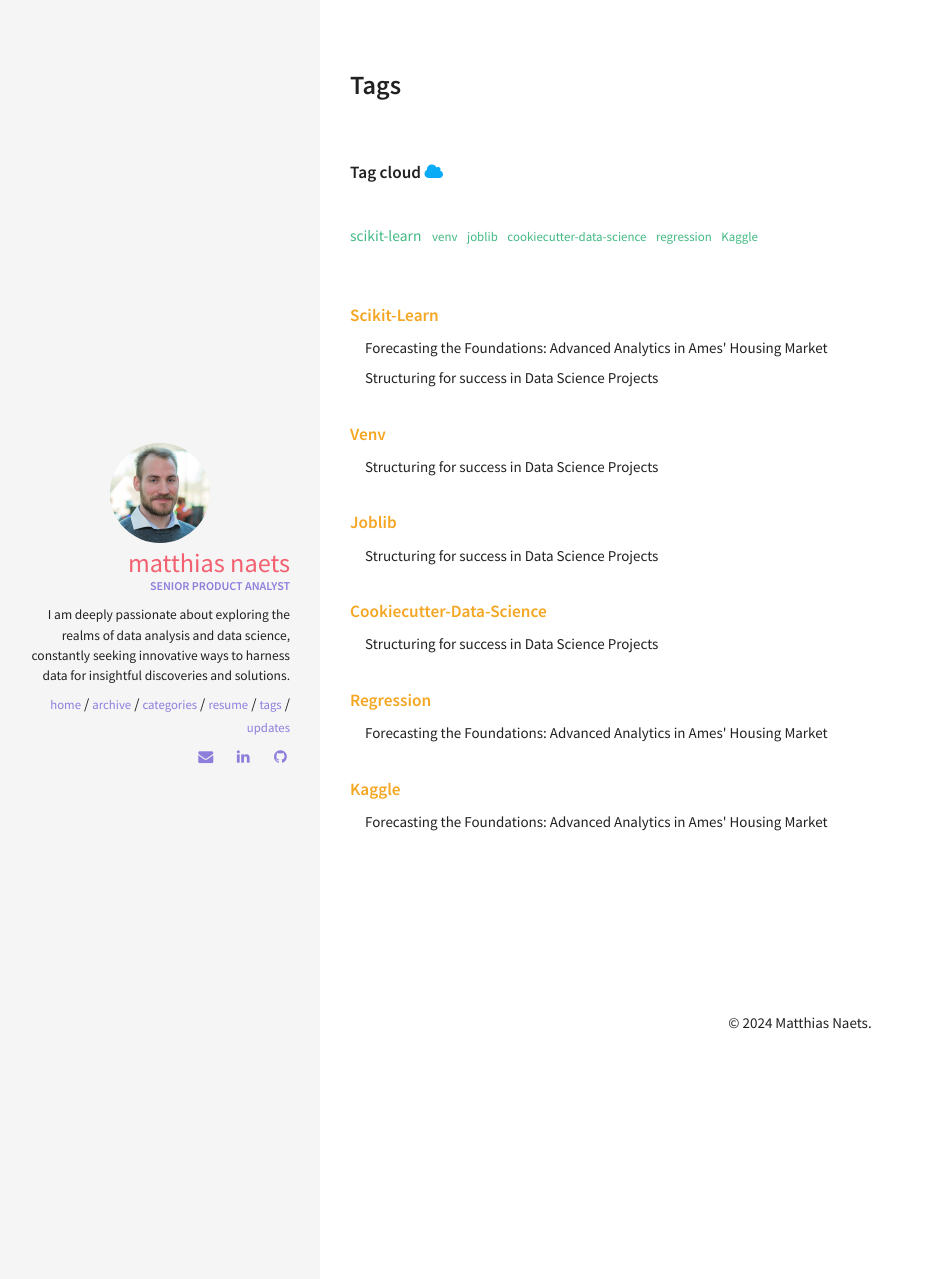
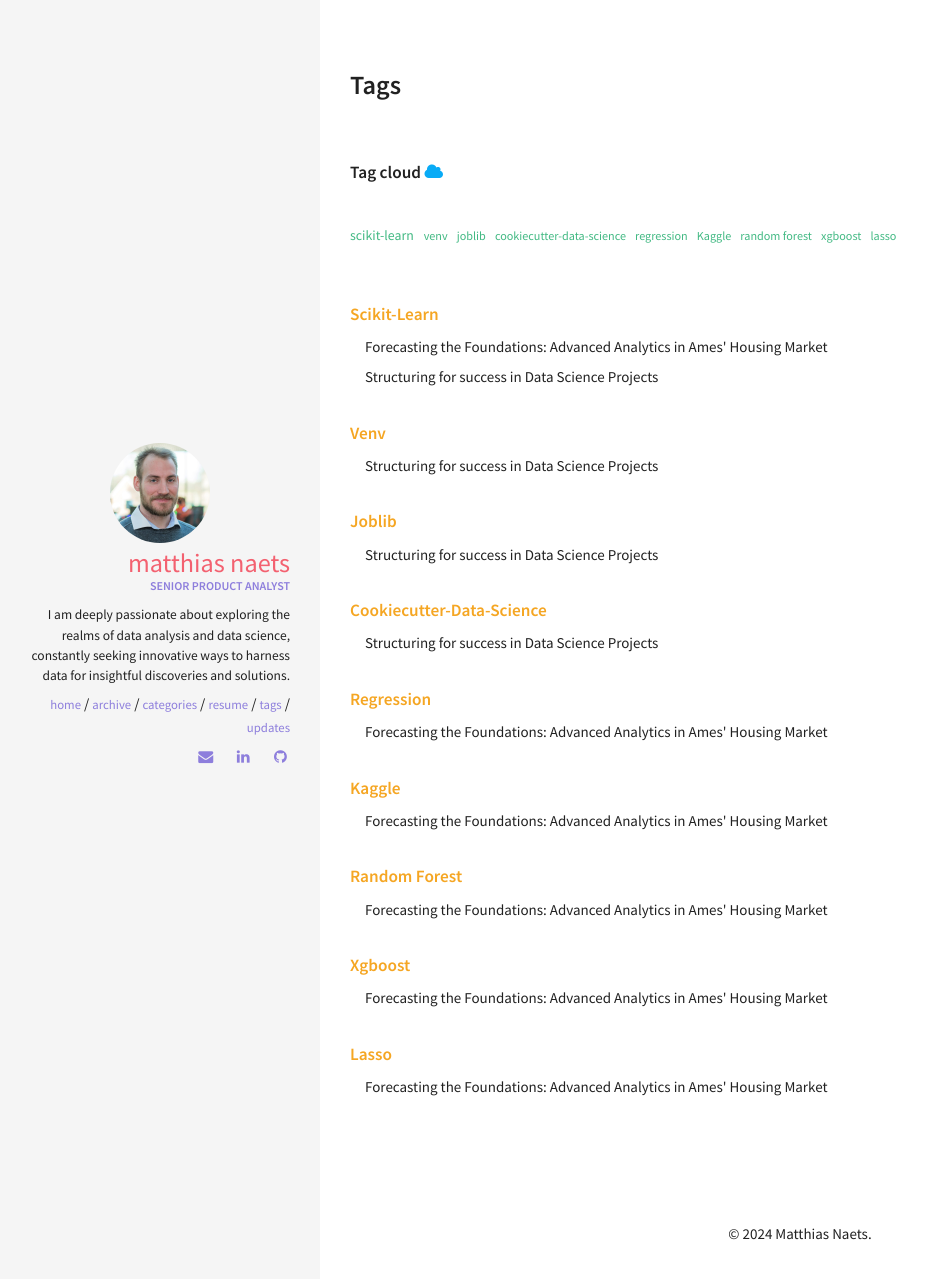
Before and after one commit to MatthN/MatthN.github.io, a Jekyll site: the page built from tags.html, in a window 1280 px wide. Shown: the top 1279 px of the page, without its empty margins (0-927 px from the left). Built offline with Jekyll 4.4.1, drawn with Linux system fonts in a browser that asks for light colours.

Commit message:
Predicting house prices - tags.

```diff
--- a/_posts/2024-03-02-Predicting-house-prices.markdown
+++ b/_posts/2024-03-02-Predicting-house-prices.markdown
@@ -3,7 +3,7 @@ layout: post
 title: "Forecasting the Foundations: Advanced Analytics in Ames' Housing Market"
 excerpt: "In the captivating world of data science, every dataset tells a story, waiting to be unraveled by the curious and the bold. Today, we embark on an exhilarating journey through the streets of Ames, Iowa—a journey not just through its quaint neighborhoods but through the intricate labyrinth of data that holds the secrets to one of the most pressing questions in the real estate market: What determines the price of a house?"
 categories: [Data Science, Regression]
-tags: [scikit-learn, regression, Kaggle]
+tags: [scikit-learn, regression, Kaggle, random forest, xgboost, lasso]
 comments: true
 image:
   feature: /posts/Predicting_house_prices/Feature_image.png
```
